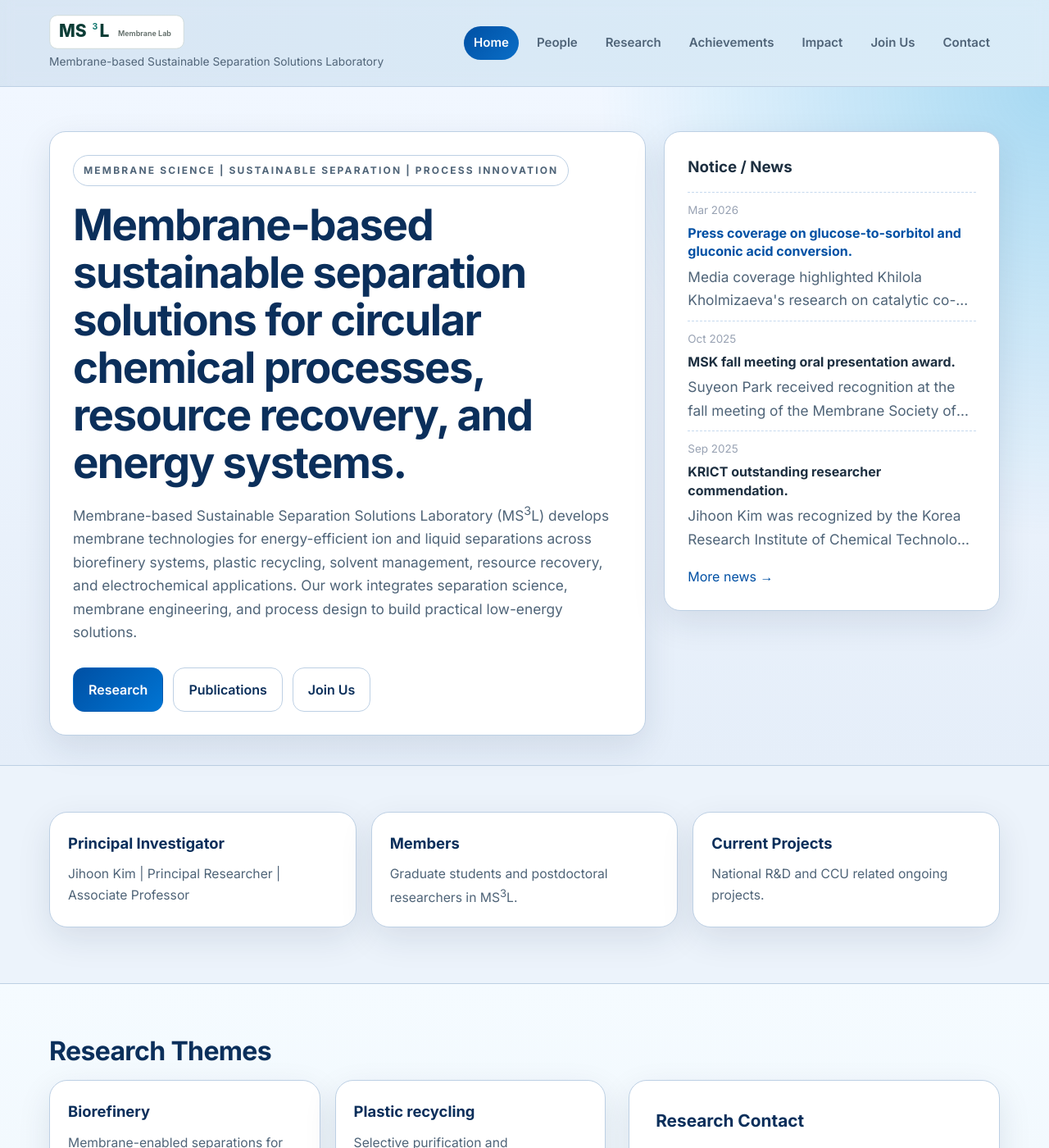
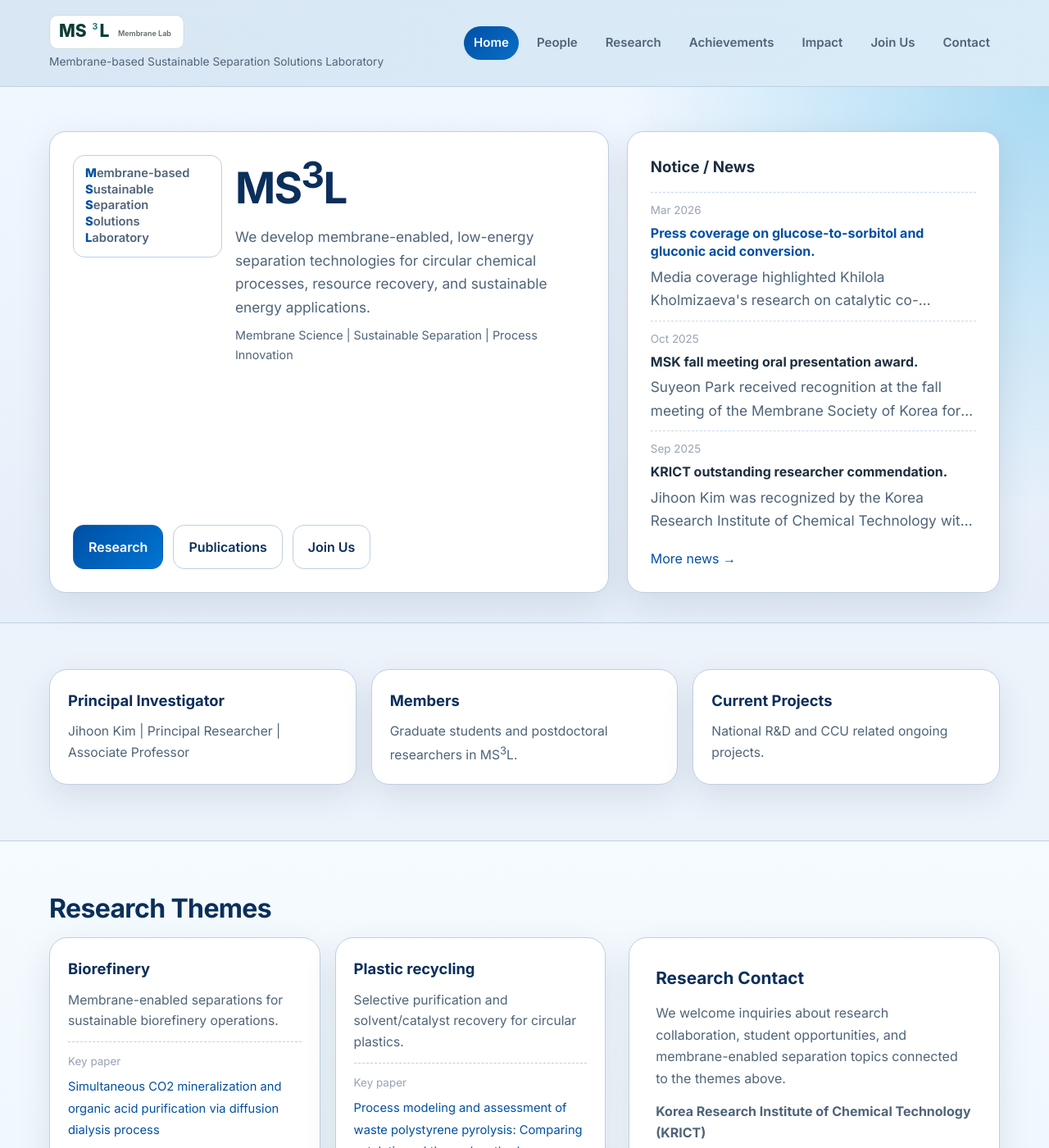
Before and after one commit to enthusiast87/MS3L.io, a Jekyll site: the page built from index.md, in a window 1280 px wide and 1400 px high. Shown: the whole window at 82% size. Built offline with Jekyll 4.4.1, drawn with Linux system fonts in a browser that asks for light colours.

Commit message:
Switch hero to MS3L acrostic identity without logo

```diff
--- a/_data/lab.yml
+++ b/_data/lab.yml
@@ -8,6 +8,7 @@
 hero:
   title: Membrane-based sustainable separation solutions for circular chemical processes, resource recovery, and energy systems.
   body: Membrane-based Sustainable Separation Solutions Laboratory (MS<sup>3</sup>L) develops membrane technologies for energy-efficient ion and liquid separations across biorefinery systems, plastic recycling, solvent management, resource recovery, and electrochemical applications. Our work integrates separation science, membrane engineering, and process design to build practical low-energy solutions.
+  mission: We develop membrane-enabled, low-energy separation technologies for circular chemical processes, resource recovery, and sustainable energy applications.
   primary_cta_label: Research Areas
   primary_cta_url: /research
   secondary_cta_label: Publications
--- a/assets/css/style.css
+++ b/assets/css/style.css
@@ -174,11 +174,53 @@
   line-height: 1.2;
 }
 
+.hero-identity {
+  display: grid;
+  grid-template-columns: auto 1fr;
+  align-items: start;
+  gap: 16px;
+}
+
+.hero-acronym-block {
+  border: 1px solid var(--line);
+  border-radius: 14px;
+  background: #fff;
+  padding: 12px 14px;
+  min-width: 182px;
+}
+
+.hero-acronym-line {
+  font-size: 0.92rem;
+  font-weight: 600;
+  line-height: 1.35;
+  color: var(--muted);
+}
+
+.hero-initial {
+  color: var(--accent-strong);
+  font-weight: 800;
+}
+
+.hero-identity-copy h1 {
+  margin-bottom: 10px;
+}
+
+.hero-mission {
+  margin-top: 0;
+  font-size: 1.04rem;
+}
+
+.hero-subcopy {
+  margin-top: 8px !important;
+  font-size: 0.9rem !important;
+  color: var(--muted);
+}
+
 .hero-board {
   display: grid;
-  grid-template-columns: 1.6fr 0.9fr;
+  grid-template-columns: 1.5fr 1fr;
   gap: 22px;
-  align-items: start;
+  align-items: stretch;
 }
 
 .hero-main,
@@ -188,12 +230,18 @@
   border-radius: 20px;
   box-shadow: var(--shadow);
   padding: 28px;
+  height: 100%;
+}
+
+.hero-main {
+  display: flex;
+  flex-direction: column;
+  gap: 14px;
 }
 
 .hero-side {
   display: flex;
   flex-direction: column;
-  align-self: start;
 }
 
 .hero-side h3 {
@@ -280,7 +328,7 @@
 }
 
 .hero-actions {
-  margin-top: 28px;
+  margin-top: auto;
   display: flex;
   gap: 12px;
   flex-wrap: wrap;
@@ -958,6 +1006,15 @@
     font-size: 2.2rem;
   }
 
+  .hero-identity {
+    grid-template-columns: 1fr;
+  }
+
+  .hero-acronym-block {
+    min-width: 0;
+    width: fit-content;
+  }
+
   .site-nav a {
     padding-left: 0;
     padding-right: 0;
--- a/index.md
+++ b/index.md
@@ -9,9 +9,20 @@
   <div class="container">
     <div class="hero-board">
       <div class="hero-main">
-        <div class="eyebrow">{{ lab.subtitle }}</div>
-        <h1>{{ lab.hero.title }}</h1>
-        <p>{{ lab.hero.body }}</p>
+        <div class="hero-identity">
+          <div class="hero-acronym-block" aria-label="{{ lab.full_name | strip_html }}">
+            <div class="hero-acronym-line"><span class="hero-initial">M</span>embrane-based</div>
+            <div class="hero-acronym-line"><span class="hero-initial">S</span>ustainable</div>
+            <div class="hero-acronym-line"><span class="hero-initial">S</span>eparation</div>
+            <div class="hero-acronym-line"><span class="hero-initial">S</span>olutions</div>
+            <div class="hero-acronym-line"><span class="hero-initial">L</span>aboratory</div>
+          </div>
+          <div class="hero-identity-copy">
+            <h1>MS<sup>3</sup>L</h1>
+            <p class="hero-mission">{{ lab.hero.mission }}</p>
+            <p class="hero-subcopy">{{ lab.subtitle }}</p>
+          </div>
+        </div>
         <div class="hero-actions">
           <a class="btn btn-primary" href="{{ '/research' | relative_url }}">Research</a>
           <a class="btn btn-secondary" href="{{ '/publications' | relative_url }}">Publications</a>
```
